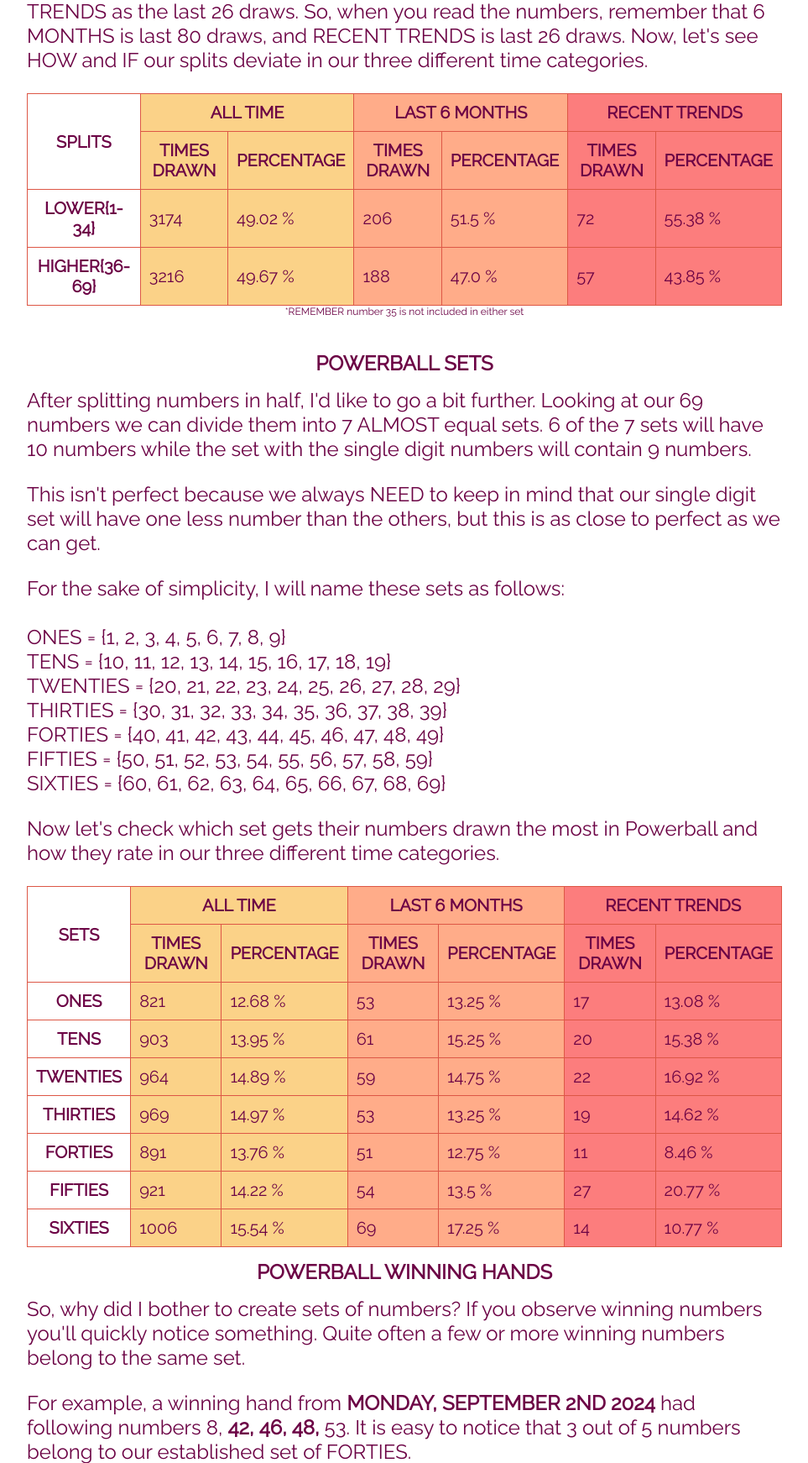
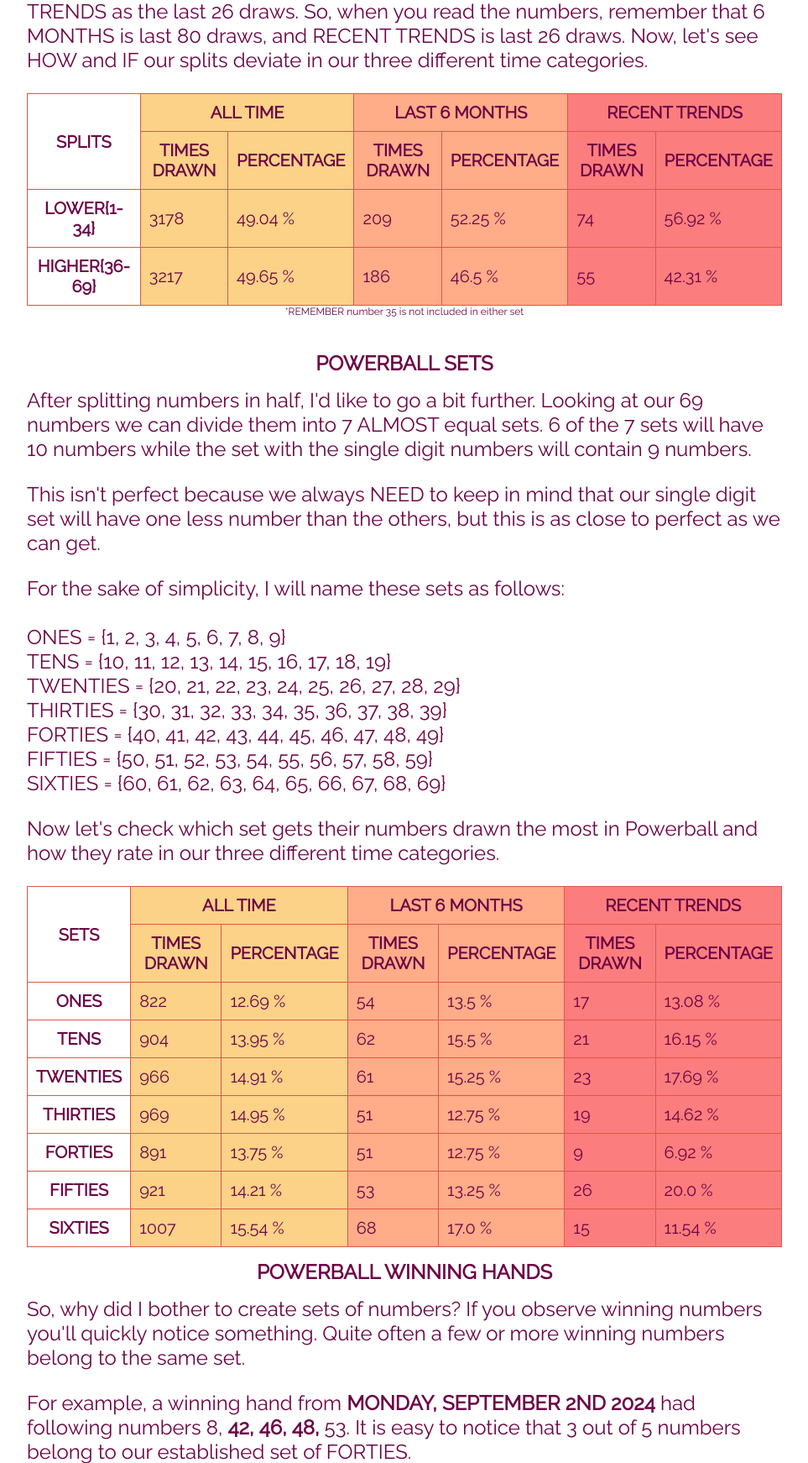
Before and after one commit to sasadjukic/powerball, a Flask app: page /winning_hands_white in a window 1280 px wide. Shown: the part 821-2563 px from the top of the page at 84% size, without its empty margins (158-1121 px from the left). Run offline with Flask 3, Linux system fonts and the light colour scheme.

Commit message:
jan 11 update

```diff
--- a/application/data/matrix_data.py
+++ b/application/data/matrix_data.py
@@ -314,26 +314,26 @@ m_data = {
     ],
     14: [
          [
+            ['01/10/2026','5, 19, 21, 28, 64'],
             ['01/05/2026','4, 18, 24, 51, 56'],
             ['11/24/2025','8, 16, 26, 30, 58'],
             ['10/08/2025','8, 10, 44, 48, 54'],
-            ['10/01/2025','8, 17, 22, 28, 55'],
-            ['08/09/2025','7, 14, 23, 24, 60']
+            ['10/01/2025','8, 17, 22, 28, 55']
           ],
          [
             247, 176, 85, 66, 45, 20
           ],
          [
-            1, 2, 4, 4, 4, 2, 1, 8, 5, 6,
-            6, 2, 2, 5, 5, 7, 6, 8, 9, 1,
-            3, 3, 6, 5, 4, 2, 5, 4, 2, 5,
+            1, 2, 4, 4, 5, 2, 1, 8, 5, 6,
+            6, 2, 2, 5, 5, 7, 6, 8, 10, 1,
+            4, 3, 6, 5, 4, 2, 5, 5, 2, 5,
             2, 6, 5, 6, 4, 9, 3, 1, 0, 2,
             5, 4, 7, 4, 11, 4, 5, 5, 4, 3,
             5, 1, 3, 3, 8, 6, 2, 6, 3, 6,
-            5, 3, 2, 2, 3, 4, 9, 3, 4
+            5, 3, 2, 3, 3, 4, 9, 3, 4
           ],
          [
-            10, 29, 16, 2, 2, 0, 0
+            10, 30, 16, 2, 2, 0, 0
         ]
     ],
     15: [
--- a/application/data/powerball.csv
+++ b/application/data/powerball.csv
@@ -1294,3 +1294,4 @@ Draw Date,Winning Numbers,Red Ball,Multiplier
 01/03/2026,18 21 40 53 60,23,3
 01/05/2026,4 18 24 51 56,14,2
 01/07/2026,15 28 57 58 63,23,2
+01/10/2026,5 19 21 28 64,14,3
--- a/application/main/routes.py
+++ b/application/main/routes.py
@@ -132,20 +132,20 @@ def search():
 @powerball.route('/winning_hands_white', methods=['POST', 'GET'])
 def winning_hands_white():
     splits = {
-              'all-time': [3174, 3216, 6475],
-              'six-months': [206, 188, 400],
-              'recent-trends': [72, 57, 130]
+              'all-time': [3178, 3217, 6480],
+              'six-months': [209, 186, 400],
+              'recent-trends': [74, 55, 130]
             }
 
     sets = {
-            'all-time' : [821, 903, 964, 969, 891, 921, 1006, 6475],
-            'six-months' : [53, 61, 59, 53, 51, 54, 69, 400],
-            'recent-trends' : [17, 20, 22, 19, 11, 27, 14, 130]
+            'all-time' : [822, 904, 966, 969, 891, 921, 1007, 6480],
+            'six-months' : [54, 62, 61, 51, 51, 53, 68, 400],
+            'recent-trends' : [17, 21, 23, 19, 9, 26, 15, 130]
     }
 
     winning_hands = {
-                     'singles': [215, 16, 7], 'pairs': [670, 43, 16],
-                     'two_pairs': [242, 13, 3], 'three_of_set': [138, 6, 0],
+                     'singles': [215, 16, 7], 'pairs': [671, 44, 16],
+                     'two_pairs': [242, 12, 3], 'three_of_set': [138, 6, 0],
                      'full_house': [20, 2, 0], 'poker': [10, 0, 0], 'flush': [0, 0, 0]
                      }
     total_winning_hands = sum(values[0] for values in winning_hands.values())
@@ -153,8 +153,8 @@ def winning_hands_white():
     total_winning_hands_recent = sum(values[2] for values in winning_hands.values())
 
     pair_count = {
-                  1: [78, 2, 2], 10: [86, 5, 2], 20: [115, 5, 0], 30: [105, 4, 3],
-                  40: [81, 9, 1], 50: [97, 9, 6], 60: [107, 8, 2]
+                  1: [78, 2, 2], 10: [86, 5, 2], 20: [116, 6, 1], 30: [105, 4, 3],
+                  40: [81, 9, 0], 50: [97, 9, 6], 60: [107, 8, 2]
                 }
     total_pairs = sum(values[0] for values in pair_count.values())
     total_pairs_6 = sum(values[1] for values in pair_count.values())
@@ -176,15 +176,15 @@ def winning_hands_white():
 @powerball.route('/winning_hands_red', methods=['POST', 'GET'])
 def winning_hands_red():
     splits = {
-              'all-time': [636, 659, 1295],
+              'all-time': [636, 660, 1296],
               'six-months': [32, 48, 80],
               'recent-trends': [8, 18, 26]
             }
 
     sets = {
-            'all-time' : [457, 467, 371, 1295],
-            'six-months' : [27, 26, 27, 80],
-            'recent-trends' : [8, 6, 12, 26]
+            'all-time' : [457, 468, 371, 1296],
+            'six-months' : [27, 27, 26, 80],
+            'recent-trends' : [8, 7, 11, 26]
            }
 
     return render_template('winning_hands_red.html',
@@ -195,35 +195,35 @@ def winning_hands_red():
 @powerball.route('/trends', methods=['POST', 'GET'])
 def trends():
     white_numbers_6 = [
-                       3, 4, 9, 7, 4, 4, 7, 11, 4, 5,
-                       7, 4, 4, 6, 8, 8, 3, 10, 6, 3,
-                       3, 5, 5, 6, 5, 5, 5, 15, 7, 3,
-                       7, 9, 8, 6, 6, 4, 3, 3, 4, 7,
+                       3, 4, 9, 7, 5, 4, 7, 11, 4, 5,
+                       7, 4, 4, 6, 8, 8, 3, 10, 7, 3,
+                       4, 5, 5, 6, 5, 5, 5, 16, 7, 3,
+                       7, 9, 7, 6, 5, 4, 3, 3, 4, 7,
                        3, 4, 7, 6, 4, 4, 5, 5, 6, 5,
-                       8, 5, 11, 5, 1, 2, 5, 6, 6, 6,
-                       8, 9, 4, 8, 6, 8, 6, 5, 9
+                       8, 5, 11, 5, 1, 2, 5, 5, 6, 6,
+                       7, 9, 4, 9, 6, 8, 6, 5, 8
                     ]
 
     white_numbers_trends = [
-                        2, 0, 1, 3, 3, 2, 3, 3, 0, 2,
-                        2, 1, 1, 2, 2, 2, 0, 5, 3, 2,
-                        2, 1, 1, 2, 2, 3, 0, 7, 2, 2,
+                        2, 0, 1, 3, 4, 1, 3, 3, 0, 2,
+                        2, 1, 1, 2, 2, 2, 0, 5, 4, 2,
+                        3, 1, 1, 2, 2, 3, 0, 7, 2, 2,
                         3, 3, 3, 2, 1, 2, 0, 1, 2, 1,
-                        1, 0, 1, 2, 0, 1, 2, 2, 1, 1,
-                        5, 3, 4, 1, 0, 2, 3, 4, 4, 1,
-                        0, 2, 2, 1, 1, 2, 0, 2, 3
+                        1, 0, 1, 1, 0, 1, 2, 1, 1, 1,
+                        5, 3, 4, 1, 0, 2, 3, 3, 4, 1,
+                        0, 2, 2, 2, 1, 2, 0, 2, 3
                     ]
 
     red_numbers_6 = [
                      6, 6, 3, 3, 4, 0, 2, 1, 2, 2,
-                     1, 2, 0, 5, 3, 2, 3, 3, 5, 4,
-                     3, 5, 8, 1, 3, 3
+                     1, 2, 0, 6, 3, 2, 3, 3, 5, 4,
+                     3, 5, 8, 1, 2, 3
                     ]
 
     red_numbers_trends = [
                           3, 2, 1, 0, 0, 0, 2, 0, 0, 0,
-                          0, 0, 0, 2, 0, 1, 1, 0, 2, 1,
-                          2, 1, 6, 0, 0, 2
+                          0, 0, 0, 3, 0, 1, 1, 0, 2, 1,
+                          2, 1, 5, 0, 0, 2
                          ]
 
     return render_template('trends.html',
@@ -253,18 +253,18 @@ def fun_facts():
 def probabilities():
     draw = next_draw().strftime('%m-%d-%Y')
     white_numbers = [
-                     7.22, 7.22, 7.66, 6.42, 6.58, 7.04, 6.56, 7.24, 6.58, 7.13,
-                     6.78, 8.01, 5.44, 6.39, 7.04, 7.26, 7.28, 6.87, 7.76, 7.05,
-                     8.61, 6.85, 8.33, 7.31, 6.36, 5.91, 8.08, 8.75, 6.64, 6.76,
-                     6.89, 9.10, 8.08, 5.91, 6.92, 8.58, 8.20, 6.89, 8.07, 7.53,
-                     6.51, 6.60, 6.85, 7.92, 7.58, 5.93, 7.94, 6.54, 5.85, 7.00,
-                     6.42, 6.91, 8.85, 7.14, 6.44, 7.04, 7.18, 6.62, 7.86, 6.53,
-                     9.23, 8.31, 7.94, 8.26, 5.99, 8.01, 7.57, 7.26, 8.42
+                     6.94, 7.08, 7.89, 6.73, 6.61, 7.22, 7.09, 6.83, 7.20, 6.77,
+                     7.01, 7.96, 5.18, 6.48, 7.22, 7.35, 6.76, 7.01, 7.53, 7.11,
+                     8.60, 6.57, 8.37, 7.26, 6.24, 6.11, 8.75, 8.99, 6.99, 7.16,
+                     7.13, 8.57, 8.64, 6.81, 6.53, 8.41, 7.44, 6.30, 7.82, 7.65,
+                     6.26, 6.77, 6.92, 7.88, 7.45, 6.03, 7.61, 6.29, 5.78, 6.84,
+                     6.79, 7.60, 8.05, 7.08, 6.72, 6.78, 6.64, 6.55, 7.98, 6.71,
+                     9.00, 8.13, 8.02, 8.39, 6.40, 7.54, 7.74, 7.36, 8.38
                      ]
     red_numbers = [
-                   4.21, 3.77, 3.73, 4.64, 4.05, 3.70, 3.61, 3.64, 4.14, 3.29,
-                   3.39, 3.65, 3.65, 4.78, 3.14, 3.16, 3.07, 4.36, 3.66, 3.76,
-                   4.58, 3.63, 3.68, 4.62, 3.94, 4.15
+                   4.04, 4.03, 3.73, 4.71, 4.00, 3.72, 3.23, 3.71, 4.10, 4.01,
+                   3.29, 3.26, 3.47, 4.55, 3.16, 3.01, 3.32, 4.31, 4.03, 4.16,
+                   4.53, 3.57, 3.53, 4.45, 4.13, 3.95
                    ]
     return render_template('probabilities.html',
                             draw=draw,
@@ -276,13 +276,13 @@ def probabilities():
 def predictions():
     draw = next_draw().strftime('%m-%d-%Y')
     white_numbers = [
-                     [7, 17, 19, 28, 40],
-                     [6, 27, 29, 38, 63],
-                     [21, 31, 37, 45, 54],
-                     [24, 32, 55, 58, 59],
-                     [4, 8, 22, 23, 30]
+                     [10, 11, 24, 50, 63],
+                     [7, 21, 33, 51, 61],
+                     [23, 39, 44, 54, 57],
+                     [27, 31, 55, 58, 59],
+                     [4, 29, 32, 36, 64]
                      ]
-    red_numbers = [5, 15, 16, 19, 26]
+    red_numbers = [2, 5, 8, 11, 15]
     return render_template('predictions.html',
                             draw=draw,
                             white_numbers=white_numbers,
--- a/application/templates/winning_hands.html
+++ b/application/templates/winning_hands.html
@@ -268,7 +268,7 @@
                     <td class="six-months">{{ (winning_hands['pairs'][1]/total_winning_hands_6 * 100)|round(2) }} %</td>
                     <td class="recent-trends">{{ winning_hands['pairs'][2] }}</td>
                     <td class="recent-trends">{{ (winning_hands['pairs'][2]/total_winning_hands_recent * 100)|round(2) }} %</td>
-                    <td class="extra-info">01-07-2026</td>
+                    <td class="extra-info">01-10-2026</td>
                     <td class="extra-info">Twenties</td>
                 </tr>
                 <tr>
@@ -387,7 +387,7 @@
                     <td class="six-months">{{ (pair_count[20][1]/total_pairs_6 * 100)|round(2) }} %</td>
                     <td class="recent-trends">{{ pair_count[20][2] }}</td>
                     <td class="recent-trends">{{ (pair_count[20][2]/total_pairs_recent * 100)|round(2) }} %</td>
-                    <td class="extra-info">10-01-2025</td>
+                    <td class="extra-info">01-10-2026</td>
                 </tr>
                 <tr>
                     <th scope="row">Thirties</th>
```
